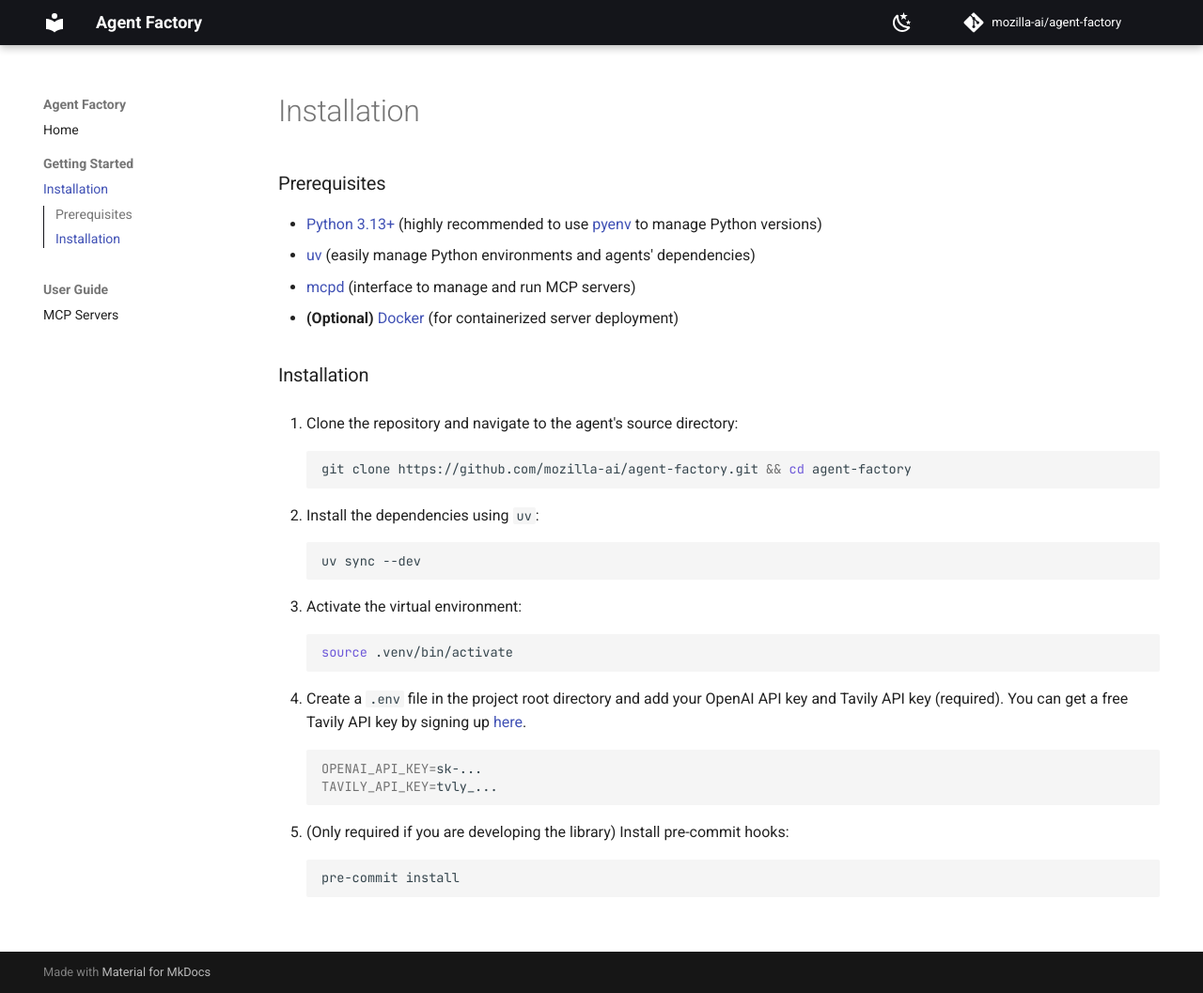
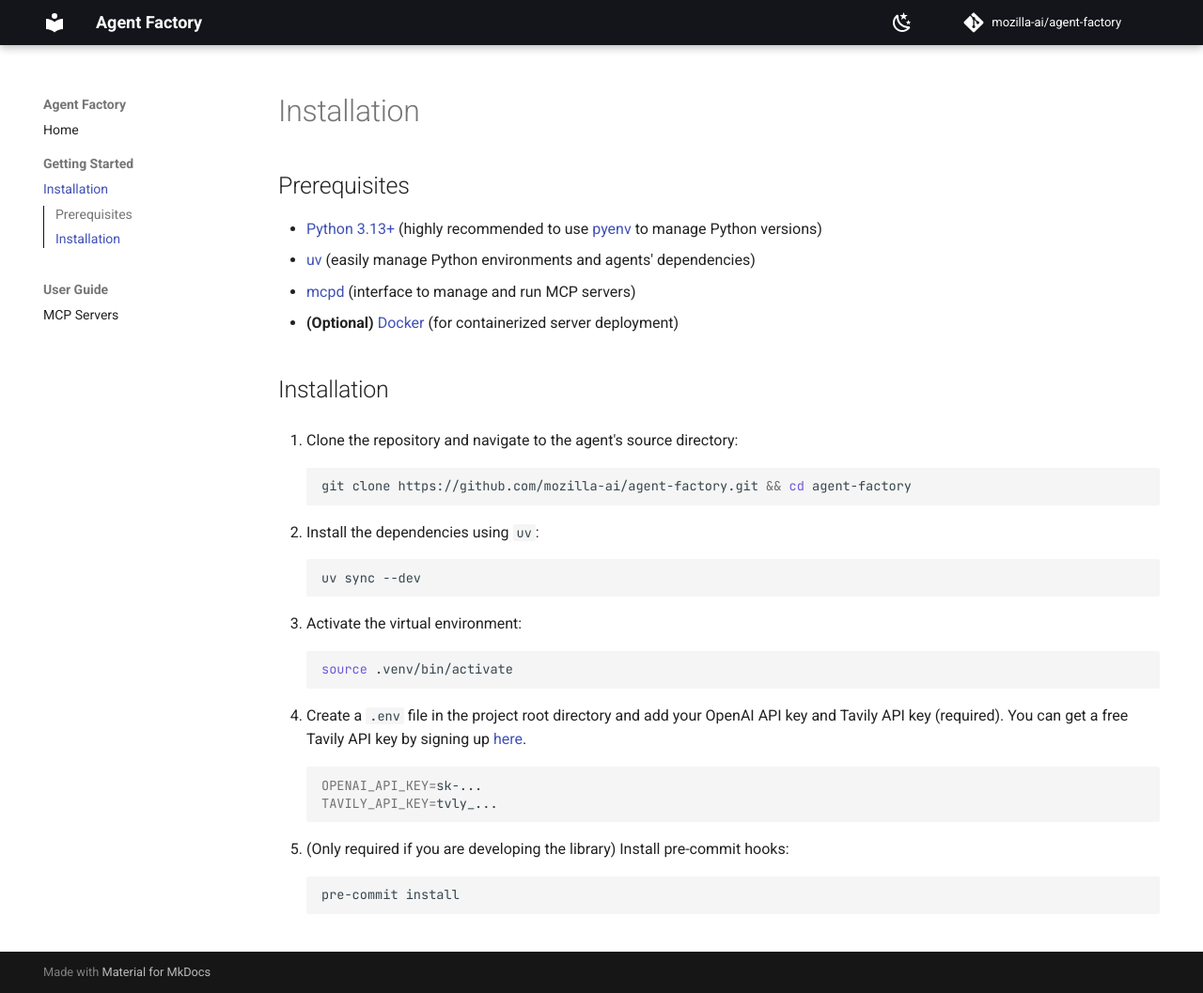
Before and after one commit to mozilla-ai/agent-factory, an MkDocs documentation site: the page built from docs/getting-started/installation.md, in a window 1280 px wide and 1057 px high. Shown: the whole window at 94% size. Built offline with MkDocs 1.6.1 and Material for MkDocs 9.7.7, drawn with Linux system fonts in a browser that asks for light colours; comment, search, counter and statistics services are not loaded.

Commit message:
Update header

````diff
--- a/docs/getting-started/installation.md
+++ b/docs/getting-started/installation.md
@@ -1,11 +1,11 @@
-### Prerequisites
+## Prerequisites
 
 - [Python 3.13+](https://www.python.org/downloads/) (highly recommended to use [pyenv](https://github.com/pyenv/pyenv) to manage Python versions)
 - [uv](https://github.com/astral-sh/uv) (easily manage Python environments and agents' dependencies)
 - [mcpd](https://github.com/mozilla-ai/mcpd) (interface to manage and run MCP servers)
 - **(Optional)** [Docker](https://www.docker.com/products/docker-desktop/) (for containerized server deployment)
 
-### Installation
+## Installation
 
 1. Clone the repository and navigate to the agent's source directory:
    ```bash
````
